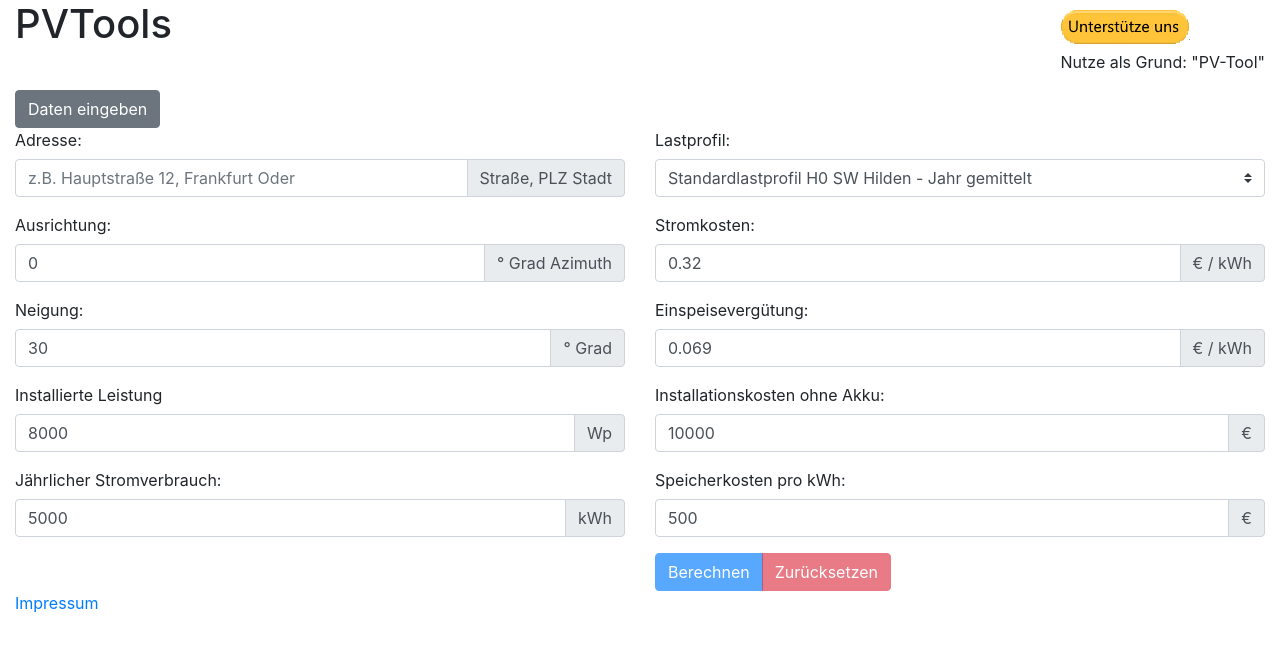
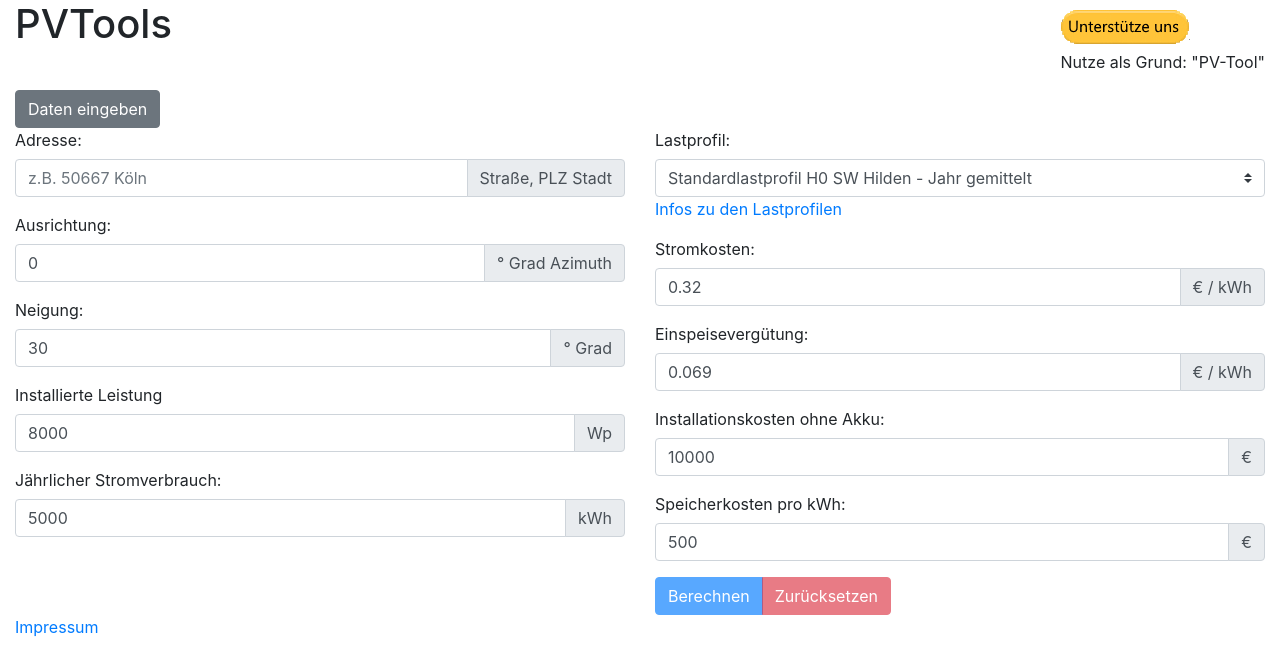
Before and after one commit to nick81nrw/PVTools, a Nuxt app in the folder pvtools/: page / in a window 1280 px wide. Shown: the top 672 px of the page. Built offline with nearby package versions, Linux system fonts and the light colour scheme.

Commit message:
add consumption profile infos

```diff
--- /dev/null
+++ b/pvtools/pages/consumptionProfiles/index.vue
@@ -0,0 +1,15 @@
+<template>
+    <b-container>
+       <b-img src="consumptionProfiles.png" fluid-grow alt="Fluid-grow image"></b-img></b-img>
+        <NuxtLink to="/">Home</NuxtLink>
+    </b-container>
+
+</template>
+<style>
+    p {
+        margin: 5px 0;
+    }
+    h2 {
+        margin-top: 20px;
+    }
+</style>
--- a/pvtools/pages/index.vue
+++ b/pvtools/pages/index.vue
@@ -40,7 +40,7 @@
                 <b-form-input
                   v-model="inputAddressSearchString"
                   @focusout="getCoordinatesByAddress"
-                  placeholder="z.B. Hauptstraße 12, Frankfurt Oder"
+                  placeholder="z.B. 50667 Köln"
                   v-b-tooltip.hover title='Beim verlassen des Feldes wird der Standort gesucht'
                 />
               </b-input-group>
@@ -135,6 +135,7 @@
                 v-model="input.consumptionProfile"
                 :options="consumptionProfiles"
               />
+              <NuxtLink to="/consumptionProfiles">Infos zu den Lastprofilen</NuxtLink>
             </b-form-group>
             <b-form-group
               label="Stromkosten:"
@@ -359,7 +360,7 @@ export default {
         {
           value: 2,
 
-          text: "SLP H0 +10% Mittags",
+          text: " ",
           H_00: 0.029064195,
           H_01: 0.022303546,
           H_02: 0.018725847,
```
Also changed, not shown: pvtools/static/consumptionProfiles.png (added).
